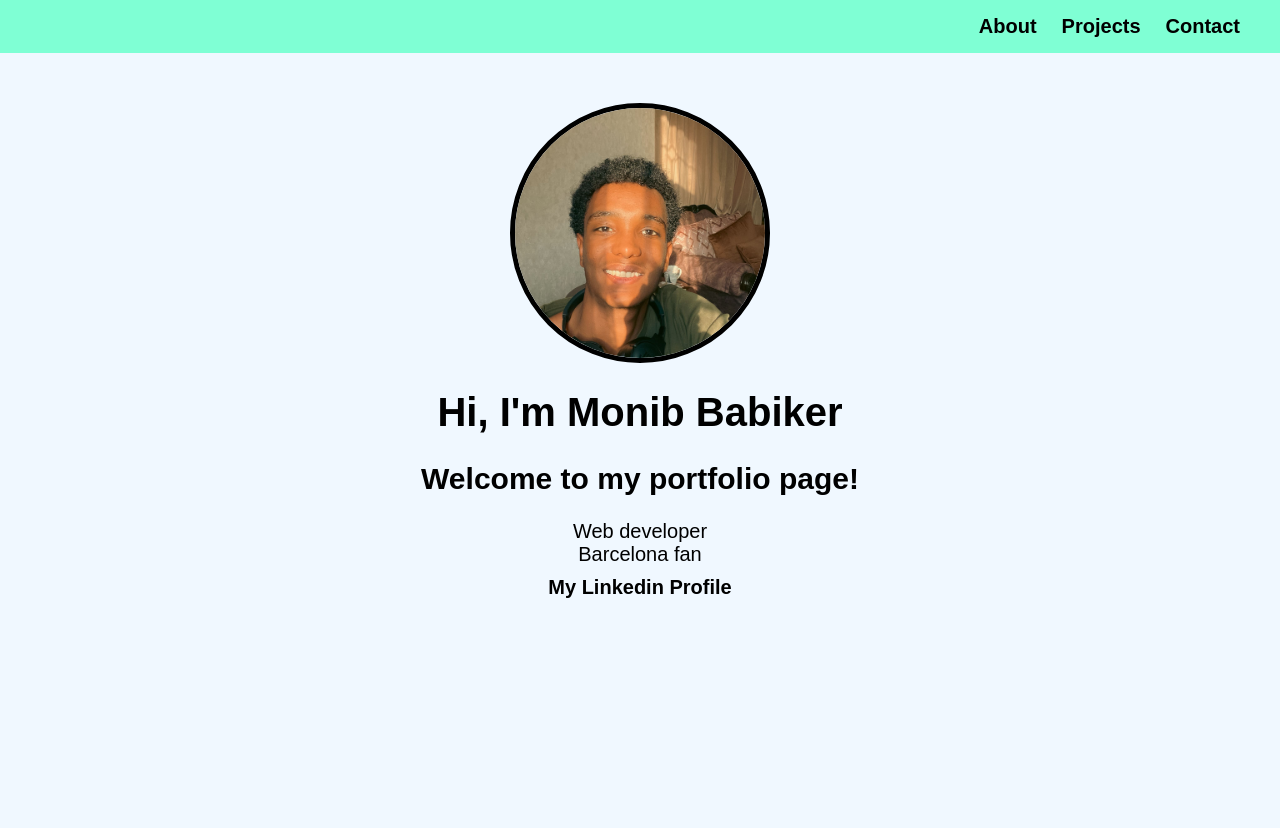
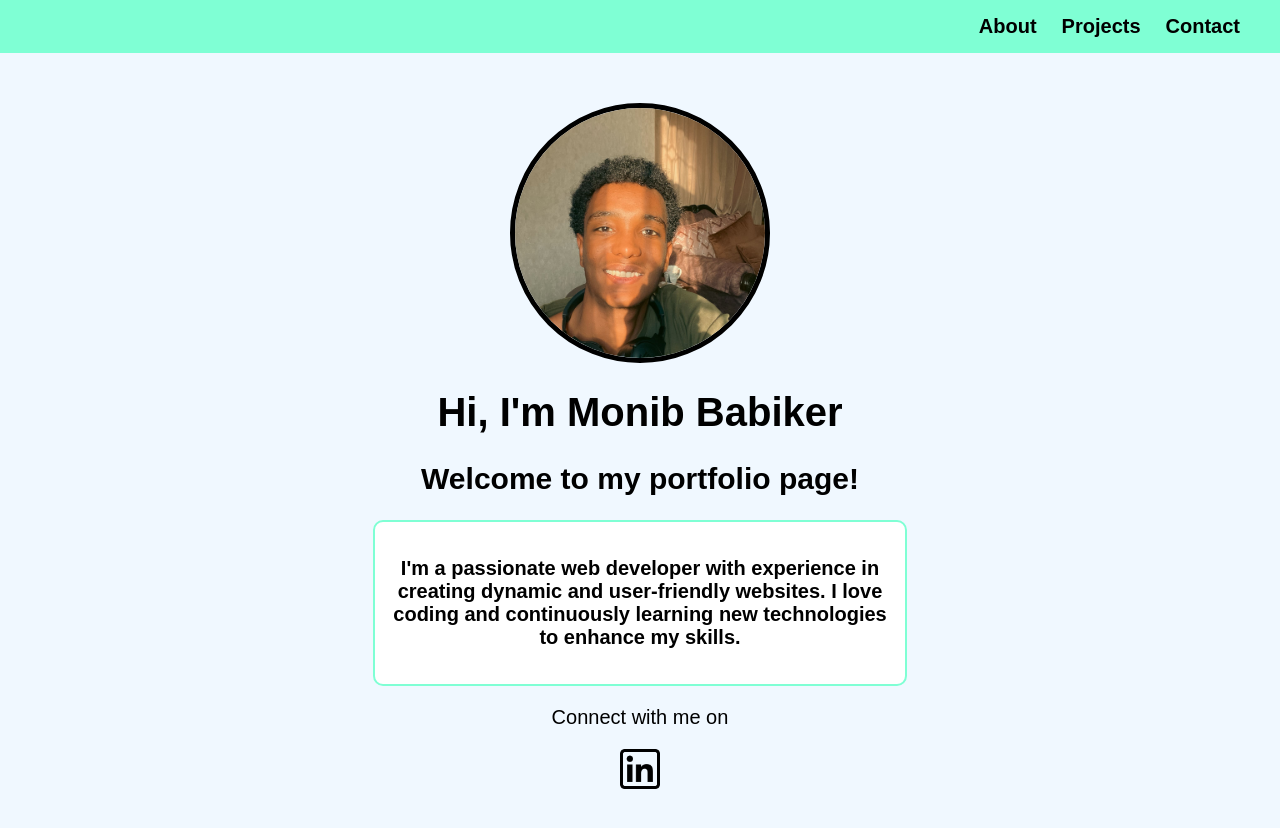
Before and after one commit to MonibMotaz/My_First_Website, a plain HTML site: page index.html in a window 1280 px wide. Before the commit the page ends 800 px from the top, so only its background shows below. Drawn offline with Linux system fonts and the light colour scheme.

Commit message:
'Second'

```diff
--- a/index.html
+++ b/index.html
@@ -20,15 +20,22 @@
       <img class="profile-photo" src="img/Profile_Photo.jpg" alt="MyPhoto" />
       <h1>Hi, I'm Monib Babiker</h1>
       <h2>Welcome to my portfolio page!</h2>
-      <ul class="Content">
-        <li>Web developer</li>
-        <li>Barcelona fan</li>
-      </ul>
-      <a
-        href="https://www.linkedin.com/in/monib-motaz-3b1199335"
-        target="_blank"
-        >My Linkedin Profile</a
-      >
+      <div class="content">
+        <p>
+          I'm a passionate web developer with experience in creating dynamic and
+          user-friendly websites. I love coding and continuously learning new
+          technologies to enhance my skills.
+        </p>
+      </div>
+      <div class="Social Media">
+        <p>Connect with me on</p>
+        <a
+          href="https://www.linkedin.com/in/monib-motaz-3b1199335"
+          target="_blank"
+        >
+          <img class="linkedin-icon" src="img/linkedin.png" alt="linked in" />
+        </a>
+      </div>
     </main>
   </body>
 </html>
--- a/style.css
+++ b/style.css
@@ -21,6 +21,20 @@ main {
   padding: 0 20px;
   text-align: center;
 }
+.content {
+  display: flex;
+  font-weight: bold;
+  max-width: 500px;
+  margin: auto;
+  align-items: center;
+  justify-content: center;
+  flex-direction:column;
+  border:2px solid aquamarine;
+  padding: 15px;
+  background-color: white;
+  border-radius: 10px
+
+}
 
 nav {
   margin-top: auto;
@@ -30,12 +44,6 @@ ul.navigation {
   padding: 0;
   margin: 0;
   display: flex;
-  list-style-type: none;
-}
-ul.Content {
-  padding: 0;
-  margin: 10px;
-  align-items: table;
   list-style-type: none;
 }
 
@@ -59,6 +67,7 @@ a {
   font-weight: bold;
   text-decoration: none;
   color: black;
+  margin-top: 20px;
 }
 
 a:hover {
@@ -66,3 +75,10 @@ a:hover {
   text-decoration: none;
   cursor: pointer;
 }
+.linkedin-icon {
+  display:block
+  margin-top: 20px;
+  width: 40px;
+  height: 40px;
+
+}
```
Also changed, not shown: img/Monib.png (added), img/linkedin.png (added).
